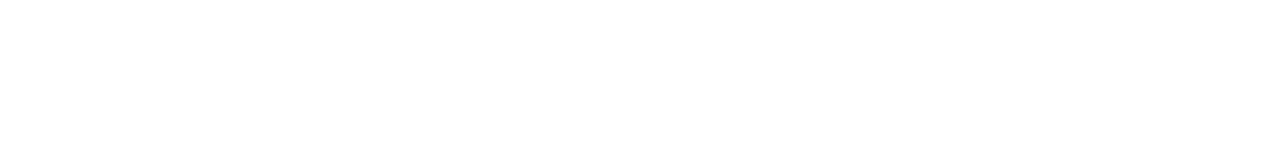
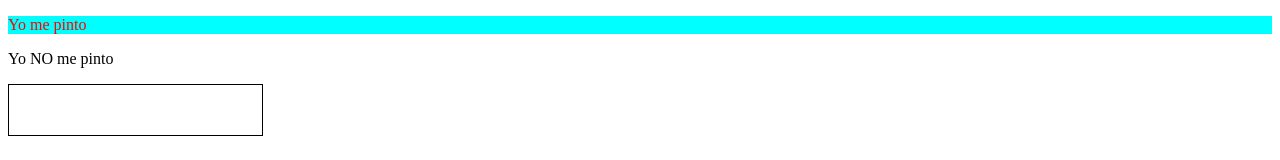
Before and after one commit to JhuniorCq/practicando-front, a plain HTML site: page front-end/index.html in a window 1280 px wide. Drawn offline with Linux system fonts and the light colour scheme.

Commit message:
Modificando archivos

```diff
--- a/front-end/index.html
+++ b/front-end/index.html
@@ -13,6 +13,13 @@
 
         <main>
 
+            <p id="selector">Yo me pinto</p>
+            <p>Yo NO me pinto</p>
+
+            <div>
+
+            </div>
+
         </main>
 
         <footer>
--- a/front-end/style.css
+++ b/front-end/style.css
@@ -0,0 +1,10 @@
+#selector {
+    color: red;
+    background-color: aqua;
+}
+
+div {
+    border: 1px solid #000000;
+    width: 20%;
+    min-height: 50px;
+}
```
